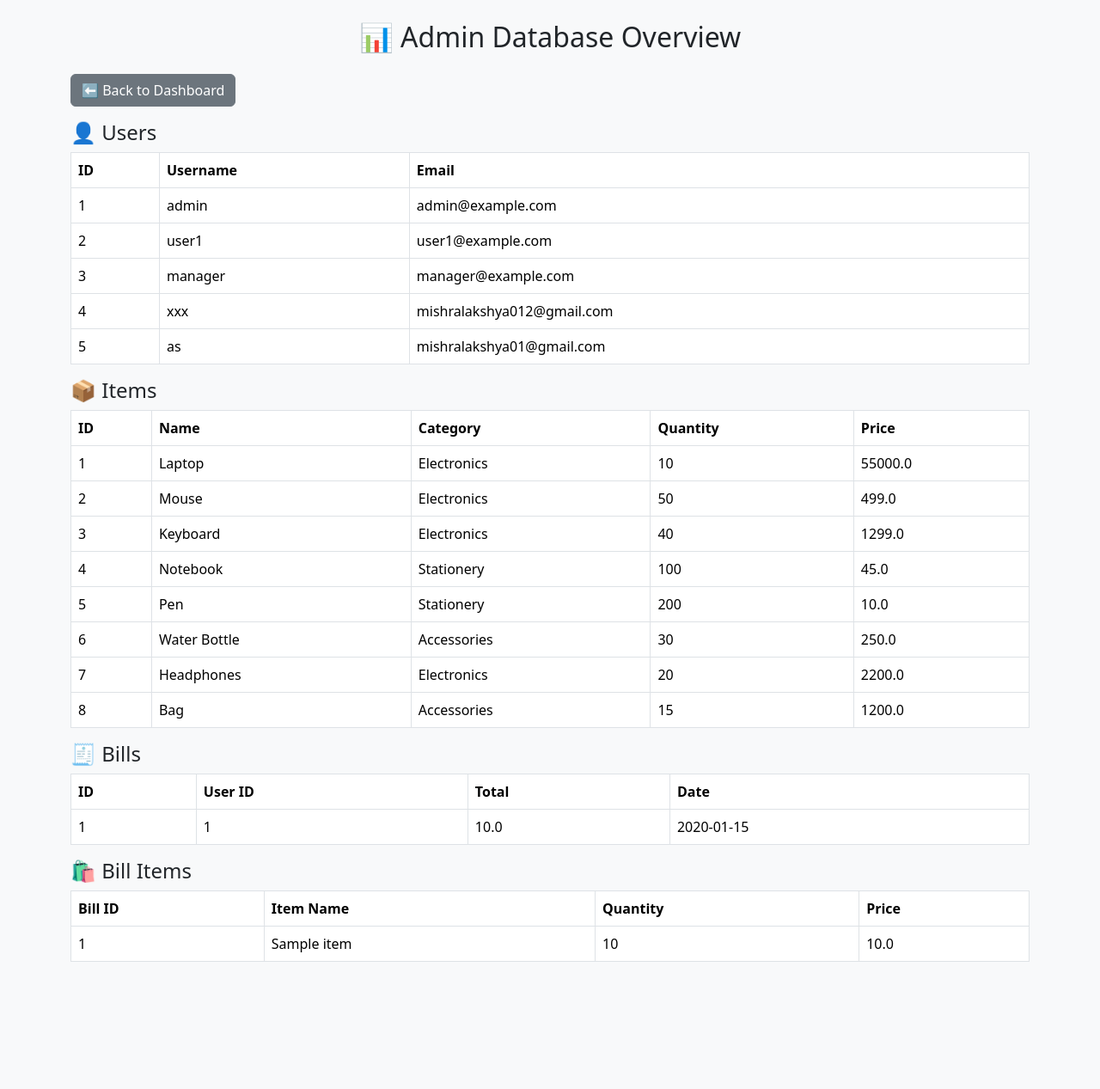
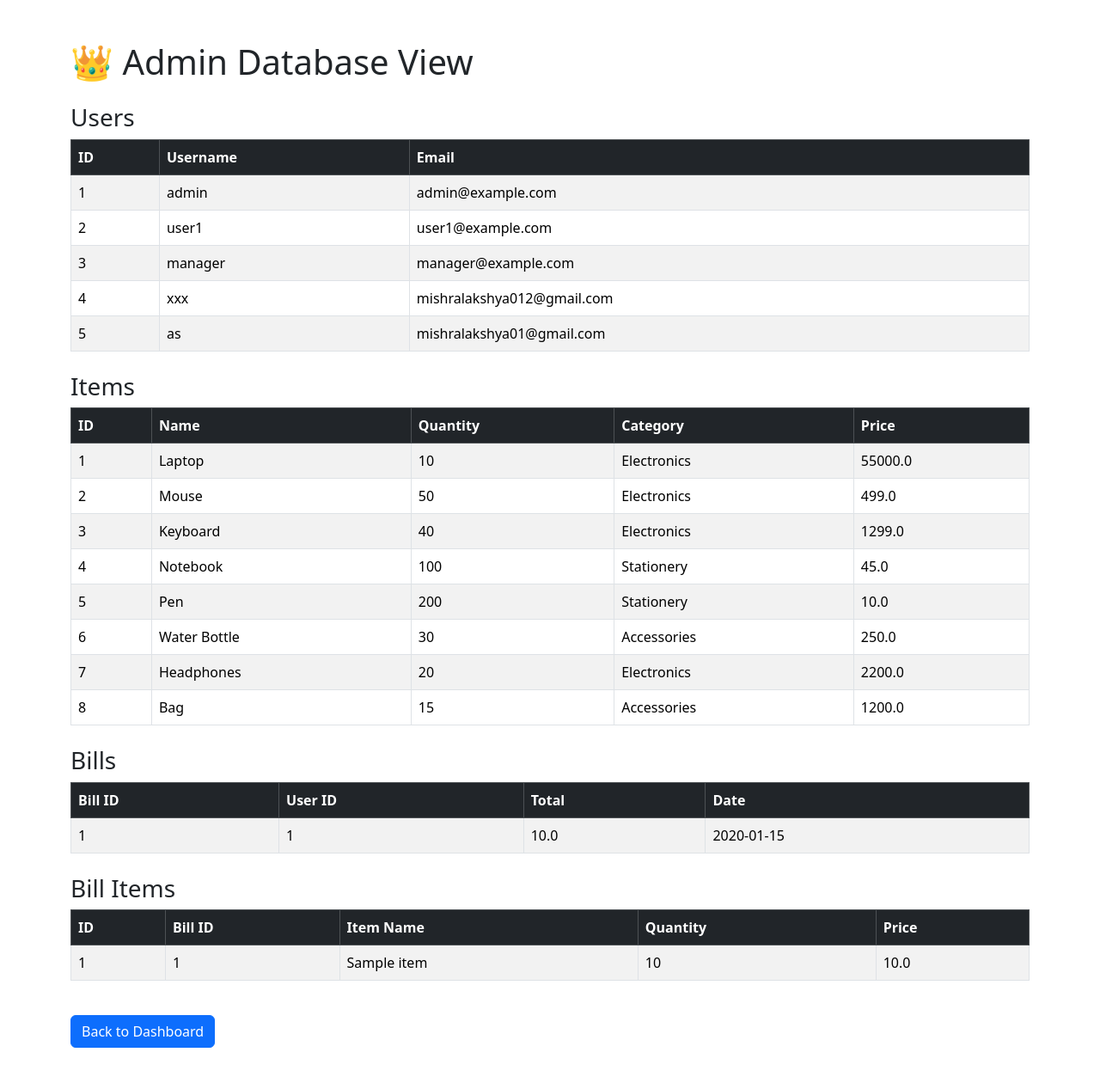
Before and after one commit to mishralakshya012-afk/Inventory-Management, a Flask app: page /admin/view_database in a window 1280 px wide. Shown: the whole page at 86% size. Before the commit the page ends 1119 px from the top, so only its background shows below. Run offline with Flask 3, Linux system fonts and the light colour scheme; a user stored in the database is signed in; data comes from the database, SQL or seed files in the repository; tables that the repository leaves empty hold one stand-in row (values such as "Sample post").

Commit message:
Update view_database.html

```diff
--- a/templates/view_database.html
+++ b/templates/view_database.html
@@ -2,53 +2,108 @@
 <html lang="en">
 <head>
     <meta charset="UTF-8">
-    <title>Admin - View Database</title>
+    <title>Admin - Database View</title>
     <link rel="stylesheet" href="https://cdn.jsdelivr.net/npm/bootstrap@5.3.2/dist/css/bootstrap.min.css">
 </head>
-<body class="bg-light">
-<div class="container mt-4">
-    <h2 class="text-center mb-4">📊 Admin Database Overview</h2>
-    <a href="{{ url_for('dashboard') }}" class="btn btn-secondary mb-3">⬅ Back to Dashboard</a>
+<body>
+<div class="container my-5">
+    <h1 class="mb-4">👑 Admin Database View</h1>
 
-    <h4>👤 Users</h4>
-    <table class="table table-bordered table-hover">
-        <thead><tr><th>ID</th><th>Username</th><th>Email</th></tr></thead>
+    <!-- Users Table -->
+    <h3>Users</h3>
+    <table class="table table-bordered table-striped mb-4">
+        <thead class="table-dark">
+            <tr>
+                <th>ID</th>
+                <th>Username</th>
+                <th>Email</th>
+            </tr>
+        </thead>
         <tbody>
             {% for user in users %}
-            <tr><td>{{ user.id }}</td><td>{{ user.username }}</td><td>{{ user.email }}</td></tr>
+            <tr>
+                <td>{{ user.id }}</td>
+                <td>{{ user.username }}</td>
+                <td>{{ user.email }}</td>
+            </tr>
             {% endfor %}
         </tbody>
     </table>
 
-    <h4>📦 Items</h4>
-    <table class="table table-bordered table-hover">
-        <thead><tr><th>ID</th><th>Name</th><th>Category</th><th>Quantity</th><th>Price</th></tr></thead>
+    <!-- Items Table -->
+    <h3>Items</h3>
+    <table class="table table-bordered table-striped mb-4">
+        <thead class="table-dark">
+            <tr>
+                <th>ID</th>
+                <th>Name</th>
+                <th>Quantity</th>
+                <th>Category</th>
+                <th>Price</th>
+            </tr>
+        </thead>
         <tbody>
             {% for item in items %}
-            <tr><td>{{ item.id }}</td><td>{{ item.name }}</td><td>{{ item.category }}</td><td>{{ item.quantity }}</td><td>{{ item.price }}</td></tr>
+            <tr>
+                <td>{{ item.id }}</td>
+                <td>{{ item.name }}</td>
+                <td>{{ item.quantity }}</td>
+                <td>{{ item.category }}</td>
+                <td>{{ item.price }}</td>
+            </tr>
             {% endfor %}
         </tbody>
     </table>
 
-    <h4>🧾 Bills</h4>
-    <table class="table table-bordered table-hover">
-        <thead><tr><th>ID</th><th>User ID</th><th>Total</th><th>Date</th></tr></thead>
+    <!-- Bills Table -->
+    <h3>Bills</h3>
+    <table class="table table-bordered table-striped mb-4">
+        <thead class="table-dark">
+            <tr>
+                <th>Bill ID</th>
+                <th>User ID</th>
+                <th>Total</th>
+                <th>Date</th>
+            </tr>
+        </thead>
         <tbody>
             {% for bill in bills %}
-            <tr><td>{{ bill.id }}</td><td>{{ bill.user_id }}</td><td>{{ bill.total }}</td><td>{{ bill.date }}</td></tr>
+            <tr>
+                <td>{{ bill.id }}</td>
+                <td>{{ bill.user_id }}</td>
+                <td>{{ bill.total }}</td>
+                <td>{{ bill.date }}</td>
+            </tr>
             {% endfor %}
         </tbody>
     </table>
 
-    <h4>🛍️ Bill Items</h4>
-    <table class="table table-bordered table-hover">
-        <thead><tr><th>Bill ID</th><th>Item Name</th><th>Quantity</th><th>Price</th></tr></thead>
+    <!-- Bill Items Table -->
+    <h3>Bill Items</h3>
+    <table class="table table-bordered table-striped mb-4">
+        <thead class="table-dark">
+            <tr>
+                <th>ID</th>
+                <th>Bill ID</th>
+                <th>Item Name</th>
+                <th>Quantity</th>
+                <th>Price</th>
+            </tr>
+        </thead>
         <tbody>
-        {% for item in bill_items %}
-            <tr><td>{{ item.bill_id }}</td><td>{{ item.item_name }}</td><td>{{ item.quantity }}</td><td>{{ item.price }}</td></tr>
+            {% for bi in bill_items %}
+            <tr>
+                <td>{{ bi.id }}</td>
+                <td>{{ bi.bill_id }}</td>
+                <td>{{ bi.item_name }}</td>
+                <td>{{ bi.quantity }}</td>
+                <td>{{ bi.price }}</td>
+            </tr>
             {% endfor %}
         </tbody>
     </table>
+
+    <a href="{{ url_for('dashboard') }}" class="btn btn-primary mt-3">Back to Dashboard</a>
 </div>
 </body>
 </html>
```
Lines whose indentation alone changed are shown as unchanged.
